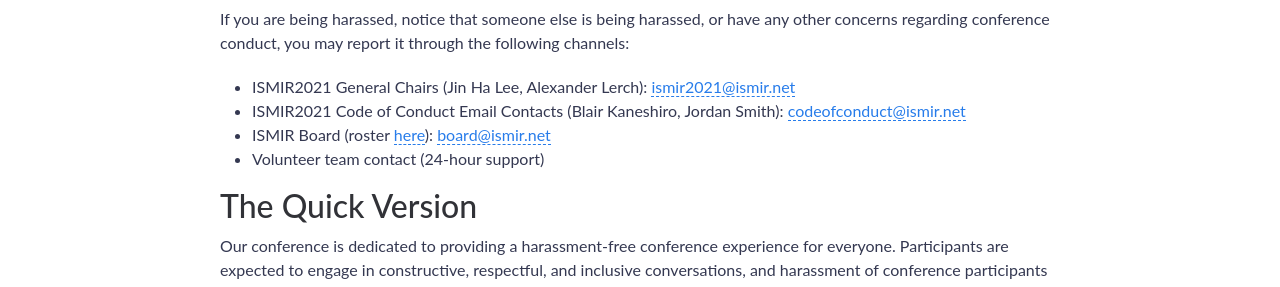
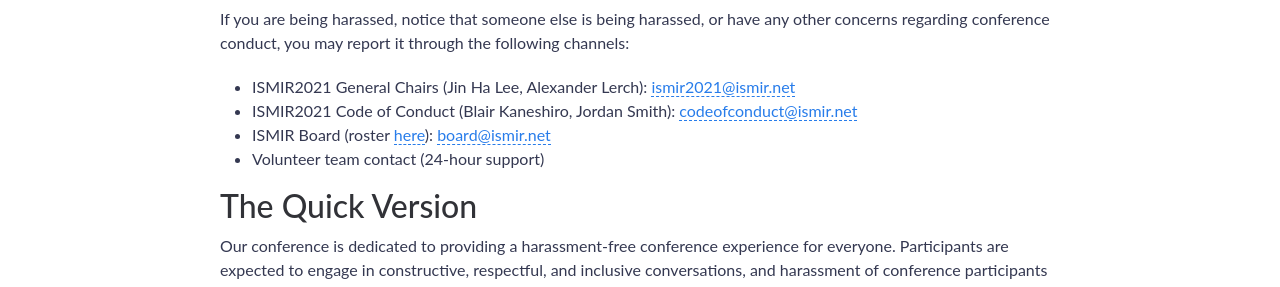
Before and after one commit to ismir2021/ismir2021.github.io, a Jekyll site: the page built from coc.md, in a window 1280 px wide. Shown: the part 451-738 px from the top of the page. Built offline with Jekyll 4.4.1, drawn with Linux system fonts in a browser that asks for light colours; nearby versions of some CDN libraries.

Commit message:
minor update to the language on the CoC page

```diff
--- a/coc.md
+++ b/coc.md
@@ -11,7 +11,7 @@
 If you are being harassed, notice that someone else is being harassed, or have any other concerns regarding conference conduct, you may report it through the following channels:
 
 * ISMIR2021 General Chairs (Jin Ha Lee, Alexander Lerch): [ismir2021@ismir.net](mailto:ismir2021@ismir.net)
-* ISMIR2021 Code of Conduct Email Contacts (Blair Kaneshiro, Jordan Smith): [codeofconduct@ismir.net](mailto:codeofconduct@ismir.net)
+* ISMIR2021 Code of Conduct (Blair Kaneshiro, Jordan Smith): [codeofconduct@ismir.net](mailto:codeofconduct@ismir.net)
 * ISMIR Board (roster [here](https://ismir.net/about/)): [board@ismir.net](mailto:board@ismir.net)
 * Volunteer team contact (24-hour support)
 
```
Also changed, not shown: sw.js (+1 -1 lines).
